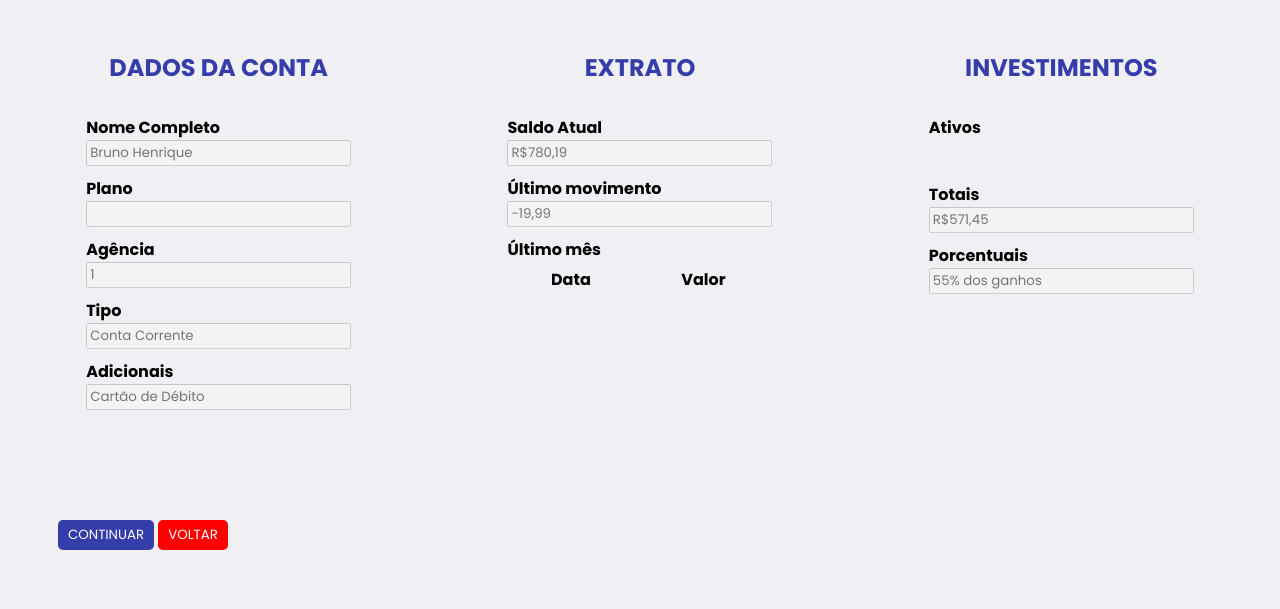
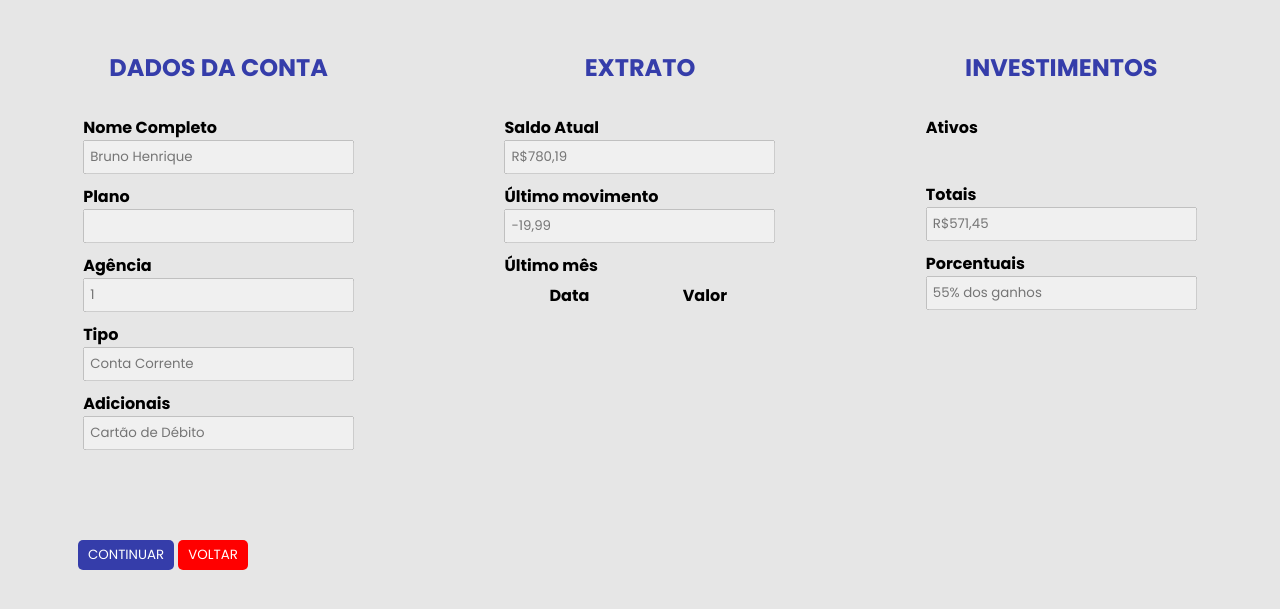
Before and after one commit to Coluccibravo/doido, a website built with Vite: page src/renderer/maiorIdade2.html in a window 1280 px wide. Shown: the part 165-774 px from the top of the page. Built offline with nearby package versions, Linux system fonts and the light colour scheme.

Commit message:
atualizacao visual

```diff
--- a/src/renderer/assets/cadastro.css
+++ b/src/renderer/assets/cadastro.css
@@ -2,7 +2,7 @@
 
 body{
     font-family: "Poppins";
-    background-color: #E6E6E6;
+    background-color: var(--backgroundgray);
     font-size: 0.95rem; /* Reduz fonte geral */
 }
 
--- a/src/renderer/assets/delete.css
+++ b/src/renderer/assets/delete.css
@@ -2,6 +2,7 @@
 
 body {
     font-family: "Poppins";
+    background-color: var(--backgroundgray);
     display: flex;
     flex-direction: column;
     justify-content: center;
--- a/src/renderer/assets/maiorIdade1.css
+++ b/src/renderer/assets/maiorIdade1.css
@@ -12,7 +12,7 @@ h1{
 
 body{
     font-family: "Poppins";
-    background-color: var(--gwhite);
+    background-color: var(--backgroundgray);
     font-size: 0.90rem;
     overflow-x: hidden;
     margin: 0;
--- a/src/renderer/assets/maiorIdade2.css
+++ b/src/renderer/assets/maiorIdade2.css
@@ -1,6 +1,7 @@
+@import './base.css';
 body{
     font-family: poppins, sans-serif;
-    background-color: #F0EFF4;
+    background-color: var(--backgroundgray) !important;
 }
 
 #subtitle{
@@ -70,8 +71,8 @@ td, th {
 }
 
 #buttons{
-    margin-top: 100px;
-    margin-left: 50px;
+    margin-top: 120px;
+    margin-left: 70px;
 }
 
 #title{
--- a/src/renderer/assets/maiorIdade3.css
+++ b/src/renderer/assets/maiorIdade3.css
@@ -6,7 +6,7 @@
 
 body{
     font-family: "Poppins", sans-serif;
-    background-color: #F0EFF4;
+    background-color: var(--backgroundgray);
     max-height: 90vh;
 }
 
--- a/src/renderer/assets/maiorIdade4.css
+++ b/src/renderer/assets/maiorIdade4.css
@@ -1,6 +1,7 @@
+@import './base.css';
 body{
     font-family: "Poppins", sans-serif;
-    background-color: F0EFF4;
+    background-color: var(--backgroundgray);
 }
 
 #fotohome{
--- a/src/renderer/assets/sistemDev1.css
+++ b/src/renderer/assets/sistemDev1.css
@@ -1,7 +1,7 @@
 @import './base.css';
 
 body{
-    background-color: var(--gwhite);
+    background-color: var(--backgroundgray);
     font-family: "Poppins";
     min-height: 70vh;
 }
--- a/src/renderer/assets/sistemDev2.css
+++ b/src/renderer/assets/sistemDev2.css
@@ -1,7 +1,7 @@
 @import './base.css';
 
 body{
-    background-color: #E6E6E6;
+    background-color: var(--backgroundgray);
     font-family: "Poppins";
 }
 
--- a/src/renderer/assets/ui.css
+++ b/src/renderer/assets/ui.css
@@ -1,7 +1,7 @@
 @import './base.css';
 
 body{
-    background-color: var(--gwhite);
+    background-color: var(--backgroundgray);
     font-family: "Poppins";
 }
 
```
Also changed, not shown: src/renderer/cadastro1.html (+3 -3 lines), src/renderer/login.html (+1 -1 lines), src/renderer/maiorIdade3.js (+4 -3 lines), src/renderer/sistemDev2.html (+1 -1 lines), src/renderer/assets/maiorIdade5.css (deleted).
